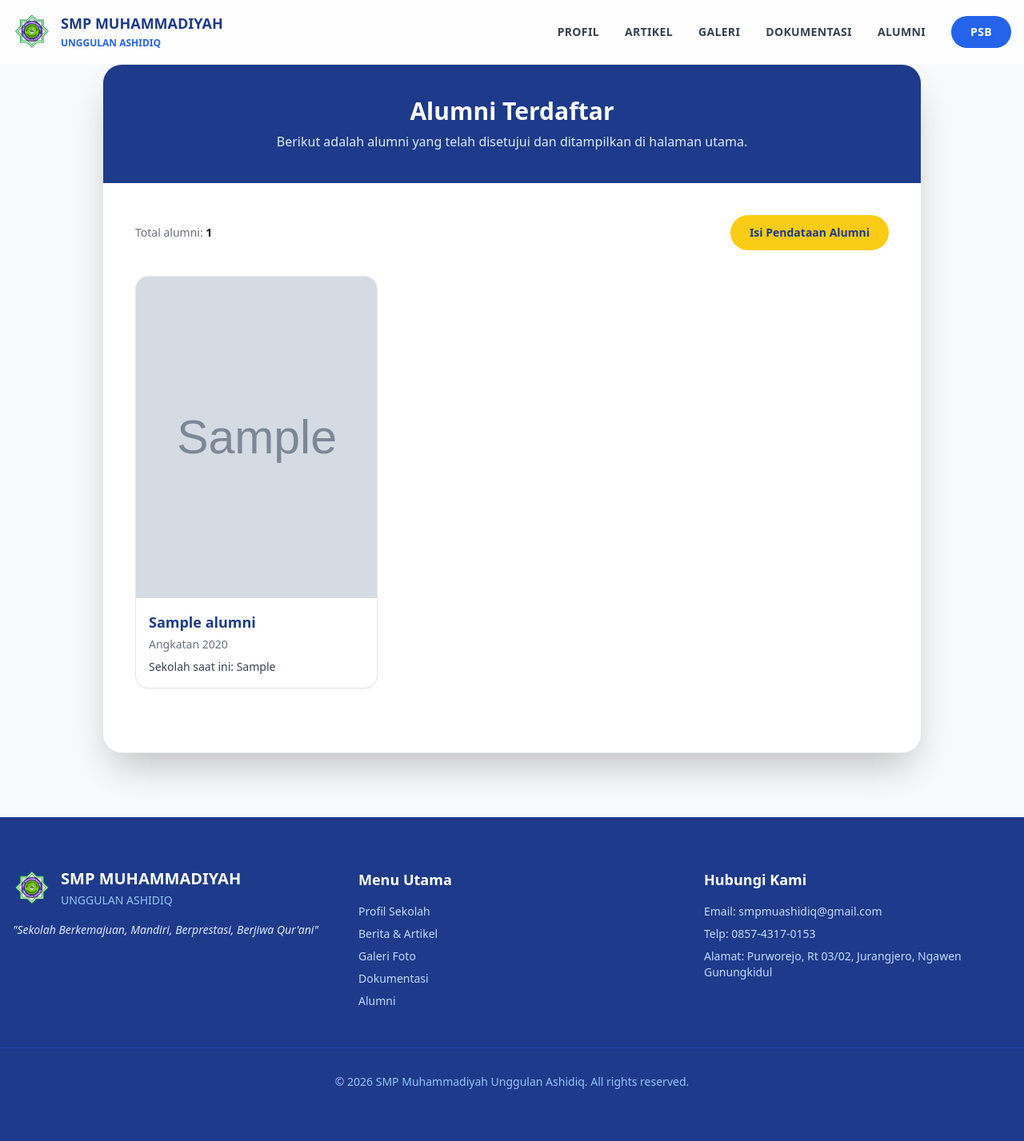
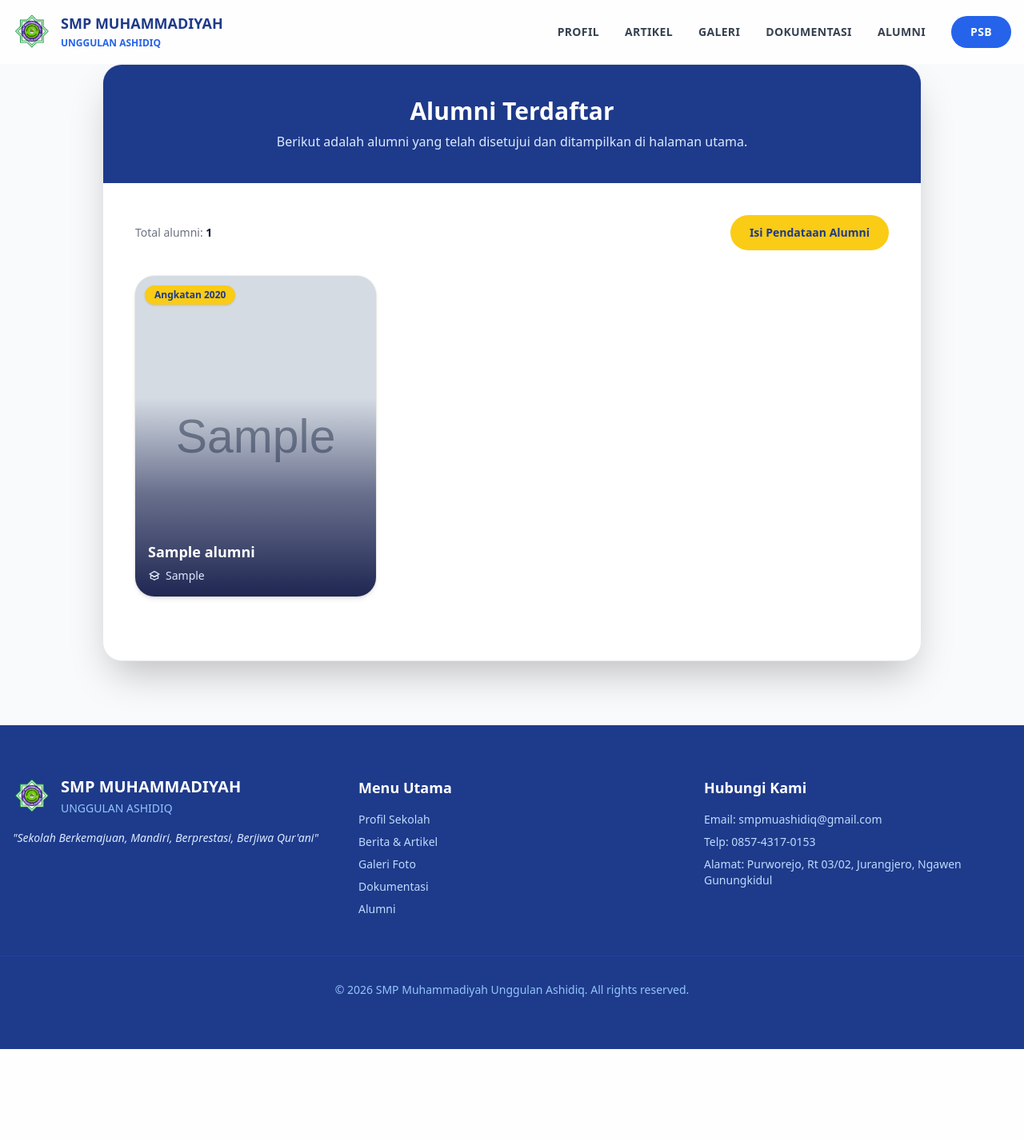
Before and after one commit to dwyn-ux/web-smp, a Laravel app: page /alumni in a window 1280 px wide. Shown: the whole page at 80% size. After the commit the page ends 1312 px from the top, so only its background shows below. Run offline with Laravel 12, Linux system fonts and the light colour scheme; data comes from the database, SQL or seed files in the repository; tables that the repository leaves empty hold one stand-in row (values such as "Sample post"); grey boxes marked "Sample" are stand-in pictures; some libraries are stand-ins or nearby versions.

Commit message:
Percantik kartu alumni dan pop up detail dengan layout dua kolom dan animasi halus

```diff
--- a/resources/views/alumni/index.blade.php
+++ b/resources/views/alumni/index.blade.php
@@ -1,6 +1,20 @@
 @extends('layouts.app')
 
 @section('content')
+<style>
+    .alumni-card { animation: alumniRise .55s cubic-bezier(.2,.7,.2,1) backwards; }
+    .alumni-shade { position: absolute; inset: 0; background: linear-gradient(to top, rgba(15,23,70,.92) 0%, rgba(15,23,70,.55) 32%, rgba(15,23,70,0) 62%); }
+    .alumni-clamp { display: -webkit-box; -webkit-line-clamp: 2; -webkit-box-orient: vertical; overflow: hidden; }
+    .alumni-backdrop { animation: alumniFade .25s ease; }
+    .alumni-dialog { animation: alumniPop .35s cubic-bezier(.2,.8,.2,1); }
+    @keyframes alumniRise { from { opacity: 0; transform: translateY(18px); } to { opacity: 1; transform: translateY(0); } }
+    @keyframes alumniFade { from { opacity: 0; } to { opacity: 1; } }
+    @keyframes alumniPop { from { opacity: 0; transform: translateY(16px) scale(.96); } to { opacity: 1; transform: translateY(0) scale(1); } }
+    @media (prefers-reduced-motion: reduce) {
+        .alumni-card, .alumni-backdrop, .alumni-dialog { animation: none; }
+    }
+</style>
+
 <section class="min-h-screen bg-gray-50 py-20">
     <div class="container mx-auto px-4">
         <div class="max-w-5xl mx-auto bg-white rounded-3xl shadow-2xl overflow-hidden border border-gray-200">
@@ -8,7 +22,7 @@
                 <h1 class="text-3xl font-black mb-2">Alumni Terdaftar</h1>
                 <p class="text-blue-100 max-w-2xl mx-auto">Berikut adalah alumni yang telah disetujui dan ditampilkan di halaman utama.</p>
             </div>
-            <div class="p-10">
+            <div class="p-6 sm:p-10">
                 <div class="mb-8 flex flex-col md:flex-row items-center justify-between gap-4">
                     <div>
                         <p class="text-sm text-gray-500">Total alumni: <span class="font-bold text-gray-900">{{ $alumni->total() }}</span></p>
@@ -19,10 +33,11 @@
                 </div>
 
                 @if($alumni->count())
-                    <div class="grid gap-4 sm:grid-cols-2 lg:grid-cols-3">
+                    <div class="grid grid-cols-2 gap-4 sm:gap-5 lg:grid-cols-3">
                         @foreach($alumni as $item)
                             <button type="button"
-                                class="alumni-card flex h-full w-full flex-col overflow-hidden text-left rounded-2xl border border-gray-200 bg-white shadow-sm hover:shadow-md hover:border-blue-300 transition focus:outline-none focus:ring-2 focus:ring-blue-400"
+                                style="animation-delay: {{ $loop->index * 60 }}ms"
+                                class="alumni-card group relative block w-full overflow-hidden rounded-3xl bg-gray-200 text-left shadow-md ring-1 ring-black/5 transition duration-300 hover:-translate-y-1.5 hover:shadow-2xl focus:outline-none focus-visible:ring-4 focus-visible:ring-blue-400"
                                 data-name="{{ $item->name }}"
                                 data-class="{{ $item->class_level }}"
                                 data-year="{{ $item->graduation_year }}"
@@ -30,17 +45,21 @@
                                 data-university="{{ $item->current_university }}"
                                 data-photo="{{ $item->photo_url ?: asset('assets/logo smp.png') }}"
                                 data-message="{{ $item->message }}">
-                                <img src="{{ $item->photo_url ?: asset('assets/logo smp.png') }}" alt="Foto {{ $item->name }}" loading="lazy" class="aspect-[3/4] w-full bg-gray-100 object-cover object-top">
-                                <div class="min-w-0 p-4">
-                                <h2 class="text-lg font-bold text-blue-900 truncate">{{ $item->name }}</h2>
-                                <p class="text-sm text-gray-500 mt-1 truncate">
+                                <div class="relative aspect-[3/4] w-full overflow-hidden">
+                                    <img src="{{ $item->photo_url ?: asset('assets/logo smp.png') }}" alt="Foto {{ $item->name }}" loading="lazy" class="h-full w-full object-cover object-top transition duration-700 ease-out group-hover:scale-105">
+                                    <div class="alumni-shade"></div>
+
                                     @if($item->graduation_year)
-                                        Angkatan {{ $item->graduation_year }}
-                                    @else
-                                        {{ $item->class_level }}
+                                        <span class="absolute left-3 top-3 rounded-full bg-yellow-400 px-3 py-1 text-xs font-bold text-blue-900 shadow">Angkatan {{ $item->graduation_year }}</span>
                                     @endif
-                                </p>
-                                <p class="text-sm text-gray-700 mt-2 truncate">Sekolah saat ini: {{ $item->current_school }}</p>
+
+                                    <div class="absolute inset-x-0 bottom-0 p-4 text-white">
+                                        <h2 class="alumni-clamp text-base font-extrabold leading-snug sm:text-lg">{{ $item->name }}</h2>
+                                        <div class="mt-1.5 flex items-center gap-1.5 text-xs text-blue-100 sm:text-sm">
+                                            <svg class="h-4 w-4 shrink-0" fill="none" stroke="currentColor" stroke-width="2" viewBox="0 0 24 24" aria-hidden="true"><path stroke-linecap="round" stroke-linejoin="round" d="M12 14l9-5-9-5-9 5 9 5z"/><path stroke-linecap="round" stroke-linejoin="round" d="M12 14l6.16-3.422a12.083 12.083 0 01.665 6.479A11.952 11.952 0 0012 20.055a11.952 11.952 0 00-6.824-2.998 12.078 12.078 0 01.665-6.479L12 14z"/></svg>
+                                            <span class="truncate">{{ $item->current_school }}</span>
+                                        </div>
+                                    </div>
                                 </div>
                             </button>
                         @endforeach
@@ -60,20 +79,51 @@
 </section>
 
 {{-- Pop up detail alumni --}}
-<div id="alumni-modal" class="fixed inset-0 z-[100] hidden items-center justify-center bg-black/70 p-4" role="dialog" aria-modal="true" aria-labelledby="alumni-modal-name">
-    <div class="relative w-full max-w-lg max-h-[90vh] overflow-y-auto rounded-3xl bg-white shadow-2xl">
-        <button type="button" id="alumni-modal-close" class="absolute right-3 top-3 z-10 flex h-9 w-9 items-center justify-center rounded-full bg-white/90 text-xl font-bold text-gray-700 shadow hover:bg-white" aria-label="Tutup">&times;</button>
-        <div class="bg-gray-100 rounded-t-3xl">
-            <img id="alumni-modal-photo" src="" alt="" class="mx-auto block max-h-[60vh] w-full object-contain">
+<div id="alumni-modal" class="fixed inset-0 z-[100] hidden items-center justify-center p-4 sm:p-6" role="dialog" aria-modal="true" aria-labelledby="alumni-modal-name">
+    <div id="alumni-modal-backdrop" class="alumni-backdrop absolute inset-0 bg-slate-900/70 backdrop-blur-sm"></div>
+
+    <div class="alumni-dialog relative flex max-h-[90vh] w-full max-w-4xl flex-col overflow-hidden rounded-3xl bg-white shadow-2xl md:flex-row">
+        <button type="button" id="alumni-modal-close" class="absolute right-3 top-3 z-20 flex h-10 w-10 items-center justify-center rounded-full bg-white/90 text-gray-700 shadow-lg transition hover:bg-white hover:text-blue-900 hover:rotate-90" aria-label="Tutup">
+            <svg class="h-5 w-5" fill="none" stroke="currentColor" stroke-width="2.5" viewBox="0 0 24 24" aria-hidden="true"><path stroke-linecap="round" stroke-linejoin="round" d="M6 6l12 12M18 6L6 18"/></svg>
+        </button>
+
+        {{-- Foto --}}
+        <div class="relative flex shrink-0 items-center justify-center overflow-hidden bg-blue-950 p-5 md:w-5/12 md:p-8">
+            <img id="alumni-modal-photo-bg" src="" alt="" aria-hidden="true" class="absolute inset-0 h-full w-full scale-125 object-cover opacity-50 blur-2xl">
+            <img id="alumni-modal-photo" src="" alt="" class="relative max-h-[38vh] w-auto max-w-full rounded-2xl object-contain shadow-2xl ring-1 ring-white/20 md:max-h-[75vh]">
         </div>
-        <div class="p-6">
-            <h2 id="alumni-modal-name" class="text-xl font-bold text-blue-900"></h2>
-            <p id="alumni-modal-meta" class="text-gray-500 mb-2"></p>
-            <p id="alumni-modal-school" class="text-gray-700"></p>
-            <p id="alumni-modal-university" class="text-gray-700"></p>
-            <div id="alumni-modal-message-wrap" class="mt-4">
-                <p class="text-sm font-semibold text-gray-900 mb-1">Kesan &amp; pesan</p>
-                <p id="alumni-modal-message" class="break-words whitespace-pre-line text-gray-600 text-sm"></p>
+
+        {{-- Detail --}}
+        <div class="min-w-0 flex-1 overflow-y-auto p-6 md:p-8">
+            <div id="alumni-modal-badges" class="mb-3 flex flex-wrap gap-2 pr-10"></div>
+            <h2 id="alumni-modal-name" class="text-2xl font-extrabold leading-tight text-blue-900 md:text-3xl"></h2>
+            <div class="mt-3 h-1 w-14 rounded-full bg-yellow-400"></div>
+
+            <div class="mt-5 space-y-3">
+                <div id="alumni-modal-school-wrap" class="flex items-start gap-3">
+                    <span class="flex h-10 w-10 shrink-0 items-center justify-center rounded-full bg-blue-50 text-blue-900">
+                        <svg class="h-5 w-5" fill="none" stroke="currentColor" stroke-width="2" viewBox="0 0 24 24" aria-hidden="true"><path stroke-linecap="round" stroke-linejoin="round" d="M12 14l9-5-9-5-9 5 9 5z"/><path stroke-linecap="round" stroke-linejoin="round" d="M12 14l6.16-3.422a12.083 12.083 0 01.665 6.479A11.952 11.952 0 0012 20.055a11.952 11.952 0 00-6.824-2.998 12.078 12.078 0 01.665-6.479L12 14z"/></svg>
+                    </span>
+                    <div class="min-w-0">
+                        <p class="text-xs font-semibold uppercase tracking-wide text-gray-400">Sekolah saat ini</p>
+                        <p id="alumni-modal-school" class="font-semibold text-gray-800"></p>
+                    </div>
+                </div>
+                <div id="alumni-modal-university-wrap" class="flex items-start gap-3">
+                    <span class="flex h-10 w-10 shrink-0 items-center justify-center rounded-full bg-yellow-50 text-yellow-600">
+                        <svg class="h-5 w-5" fill="none" stroke="currentColor" stroke-width="2" viewBox="0 0 24 24" aria-hidden="true"><path stroke-linecap="round" stroke-linejoin="round" d="M12 6.253v13m0-13C10.832 5.477 9.246 5 7.5 5S4.168 5.477 3 6.253v13C4.168 18.477 5.754 18 7.5 18s3.332.477 4.5 1.253m0-13C13.168 5.477 14.754 5 16.5 5c1.747 0 3.332.477 4.5 1.253v13C19.832 18.477 18.247 18 16.5 18c-1.746 0-3.332.477-4.5 1.253"/></svg>
+                    </span>
+                    <div class="min-w-0">
+                        <p class="text-xs font-semibold uppercase tracking-wide text-gray-400">Universitas saat ini</p>
+                        <p id="alumni-modal-university" class="font-semibold text-gray-800"></p>
+                    </div>
+                </div>
+            </div>
+
+            <div id="alumni-modal-message-wrap" class="relative mt-6 rounded-2xl bg-blue-50 p-5 pt-7">
+                <span class="absolute -top-3 left-4 flex h-8 w-8 items-center justify-center rounded-full bg-blue-900 text-xl font-black leading-none text-yellow-300" aria-hidden="true">&ldquo;</span>
+                <p class="mb-2 text-sm font-bold text-blue-900">Kesan &amp; pesan</p>
+                <p id="alumni-modal-message" class="break-words whitespace-pre-line text-sm leading-relaxed text-gray-700"></p>
             </div>
         </div>
     </div>
@@ -85,26 +135,43 @@
         if (!modal) return;
 
         var photo = document.getElementById('alumni-modal-photo');
+        var photoBg = document.getElementById('alumni-modal-photo-bg');
         var nameEl = document.getElementById('alumni-modal-name');
-        var metaEl = document.getElementById('alumni-modal-meta');
+        var badgesEl = document.getElementById('alumni-modal-badges');
+        var schoolWrap = document.getElementById('alumni-modal-school-wrap');
         var schoolEl = document.getElementById('alumni-modal-school');
+        var uniWrap = document.getElementById('alumni-modal-university-wrap');
         var uniEl = document.getElementById('alumni-modal-university');
         var msgWrap = document.getElementById('alumni-modal-message-wrap');
         var msgEl = document.getElementById('alumni-modal-message');
+        var closeBtn = document.getElementById('alumni-modal-close');
+        var lastFocus = null;
+
+        function addBadge(text, cls) {
+            var span = document.createElement('span');
+            span.className = 'rounded-full px-3 py-1 text-xs font-bold ' + cls;
+            span.textContent = text;
+            badgesEl.appendChild(span);
+        }
 
         function openModal(card) {
             var d = card.dataset;
+            lastFocus = card;
+
             photo.src = d.photo;
             photo.alt = 'Foto ' + d.name;
+            photoBg.src = d.photo;
             nameEl.textContent = d.name;
 
-            var meta = [];
-            if (d['class']) meta.push(d['class']);
-            if (d.year) meta.push('Angkatan ' + d.year);
-            metaEl.textContent = meta.join('  |  ');
+            badgesEl.innerHTML = '';
+            if (d.year) addBadge('Angkatan ' + d.year, 'bg-yellow-400 text-blue-900');
+            if (d['class']) addBadge('Kelas ' + d['class'], 'bg-blue-100 text-blue-900');
 
-            schoolEl.textContent = d.school ? 'Sekolah saat ini: ' + d.school : '';
-            uniEl.textContent = d.university ? 'Universitas saat ini: ' + d.university : '';
+            schoolEl.textContent = d.school || '';
+            schoolWrap.classList.toggle('hidden', !d.school);
+
+            uniEl.textContent = d.university || '';
+            uniWrap.classList.toggle('hidden', !d.university);
 
             if (d.message) {
                 msgEl.textContent = d.message;
@@ -116,6 +183,7 @@
             modal.classList.remove('hidden');
             modal.classList.add('flex');
             document.body.style.overflow = 'hidden';
+            closeBtn.focus();
         }
 
         function closeModal() {
@@ -123,13 +191,16 @@
             modal.classList.remove('flex');
             document.body.style.overflow = '';
             photo.src = '';
+            photoBg.src = '';
+            if (lastFocus) lastFocus.focus();
         }
 
         document.querySelectorAll('.alumni-card').forEach(function (card) {
             card.addEventListener('click', function () { openModal(card); });
         });
 
-        document.getElementById('alumni-modal-close').addEventListener('click', closeModal);
+        closeBtn.addEventListener('click', closeModal);
+        document.getElementById('alumni-modal-backdrop').addEventListener('click', closeModal);
         modal.addEventListener('click', function (e) {
             if (e.target === modal) closeModal();
         });
```
